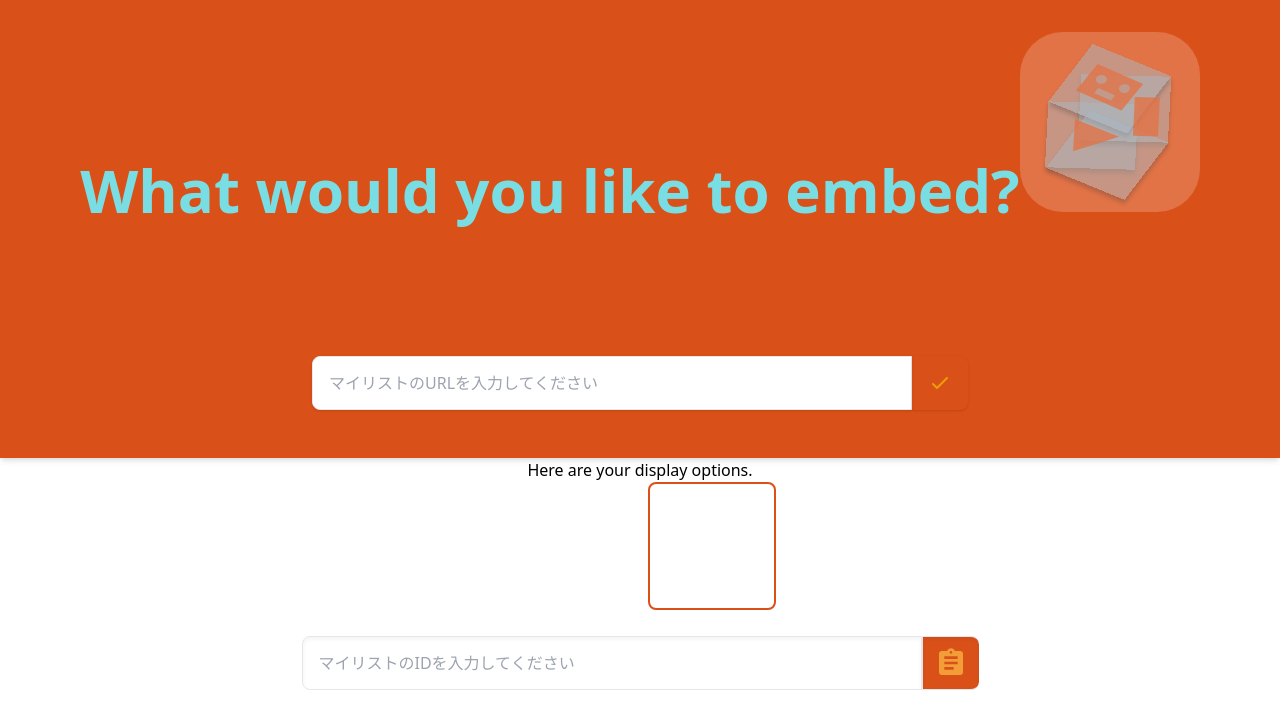
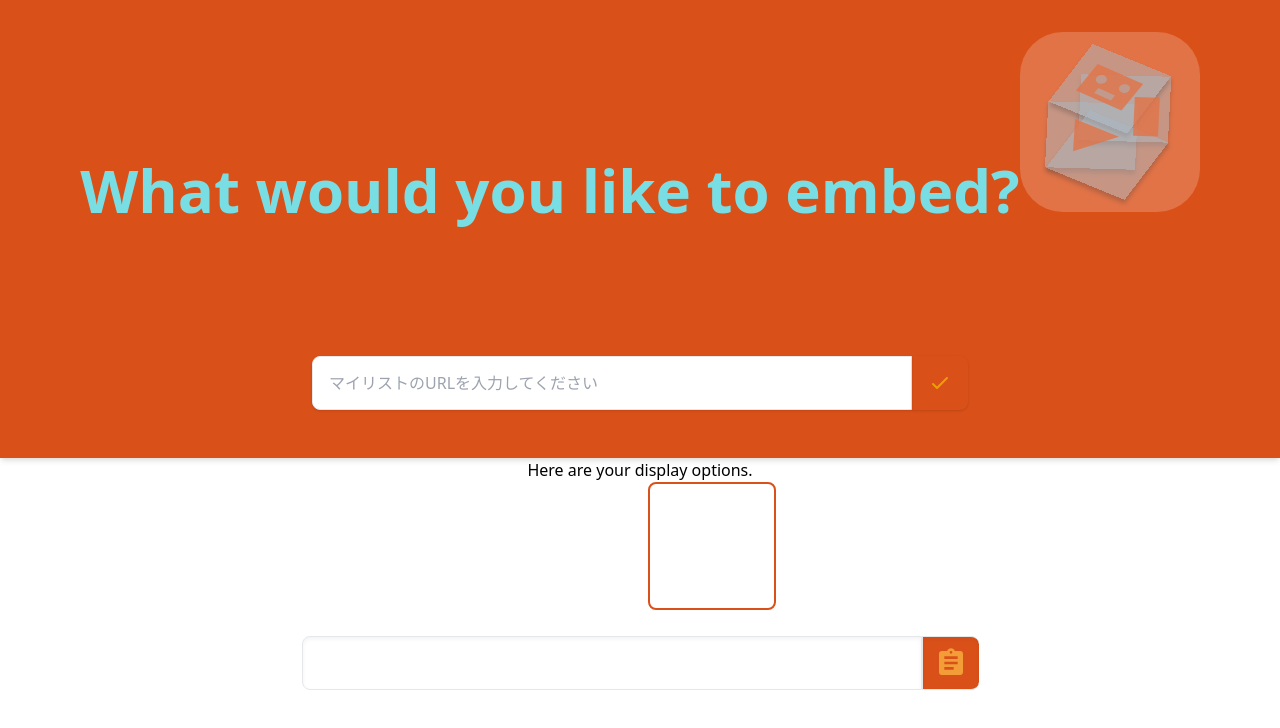
Before and after one commit to bana7-arumi/d-anime-mylist-frontend, a Next.js app: page / in a window 1280 px wide. Shown: the top 728 px of the page. Built offline with nearby package versions, Linux system fonts and the light colour scheme; no server answers.

Commit message:
Fix placeholder message

```diff
--- a/src/components/Iframe.jsx
+++ b/src/components/Iframe.jsx
@@ -37,7 +37,7 @@ export default function Iframe(props) {
           <input
             className="shadow-inner appearance-none border w-1/2 py-4 px-4 text-gray-700 leading-tight rounded-l-lg focus:outline-none"
             type="search"
-            placeholder="マイリストのIDを入力してください"
+            placeholder={Iframe}
             value={mylistId}
             onChange={(e) => setMylistId(e.target.value)}
           ></input>
```
